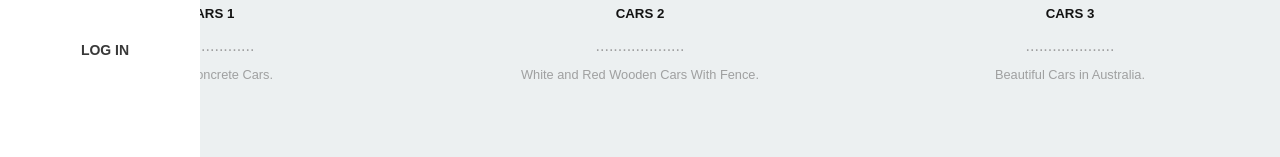
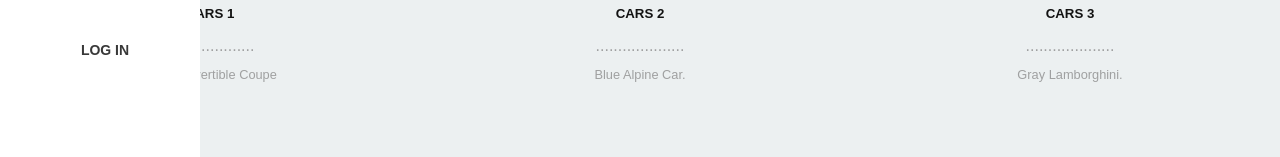
Before and after one commit to blase147/luxury-cars-frontend, a React (Create React App) app: page / in a window 1280 px wide. Shown: the part 457-614 px from the top of the page. Built offline with nearby package versions, Linux system fonts and the light colour scheme.

Commit message:
Update cars

```diff
--- a/src/components/cars/cars.js
+++ b/src/components/cars/cars.js
@@ -15,25 +15,25 @@ export const carData = [
     id: 1,
     name: 'Cars 1',
     image: 'https://images.pexels.com/photos/977003/pexels-photo-977003.jpeg?auto=compress&cs=tinysrgb&w=1260&h=750&dpr=1',
-    description: 'Yellow Concrete Cars.',
+    description: 'Black Covertible Coupe',
   },
   {
     id: 2,
     name: 'Cars 2',
-    image: 'https://images.pexels.com/photos/977003/pexels-photo-977003.jpeg?auto=compress&cs=tinysrgb&w=1260&h=750&dpr=1',
-    description: 'White and Red Wooden Cars With Fence.',
+    image: 'https://images.pexels.com/photos/1592384/pexels-photo-1592384.jpeg?auto=compress&cs=tinysrgb&w=1260&h=750&dpr=1',
+    description: 'Blue Alpine Car.',
   },
   {
     id: 3,
     name: 'Cars 3',
-    image: 'https://images.pexels.com/photos/977003/pexels-photo-977003.jpeg?auto=compress&cs=tinysrgb&w=1260&h=750&dpr=1',
-    description: 'Beautiful Cars in Australia.',
+    image: 'https://images.pexels.com/photos/3752194/pexels-photo-3752194.jpeg?auto=compress&cs=tinysrgb&w=1260&h=750&dpr=1',
+    description: 'Gray Lamborghini.',
   },
   {
     id: 4,
     name: 'Cars 4',
-    image: 'https://images.pexels.com/photos/977003/pexels-photo-977003.jpeg?auto=compress&cs=tinysrgb&w=1260&h=750&dpr=1',
-    description: 'Beautiful Cars in Australia. One of the best places you can find here in Australia.',
+    image: 'https://images.pexels.com/photos/164654/pexels-photo-164654.jpeg?auto=compress&cs=tinysrgb&w=1260&h=750&dpr=1',
+    description: 'Orange Mercedes Benz G63.',
   },
 ];
 
```
